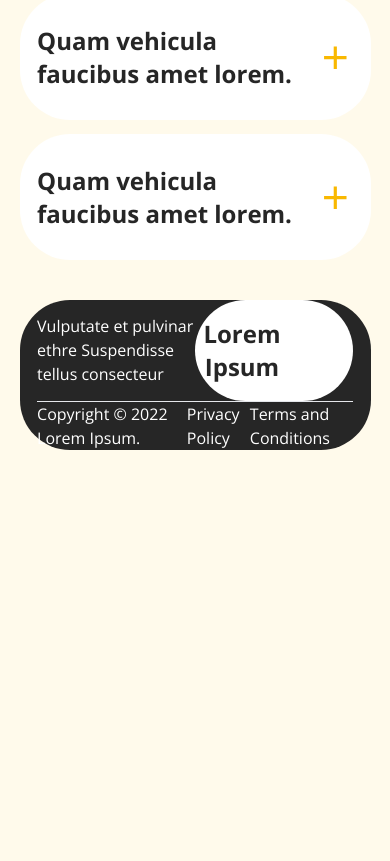
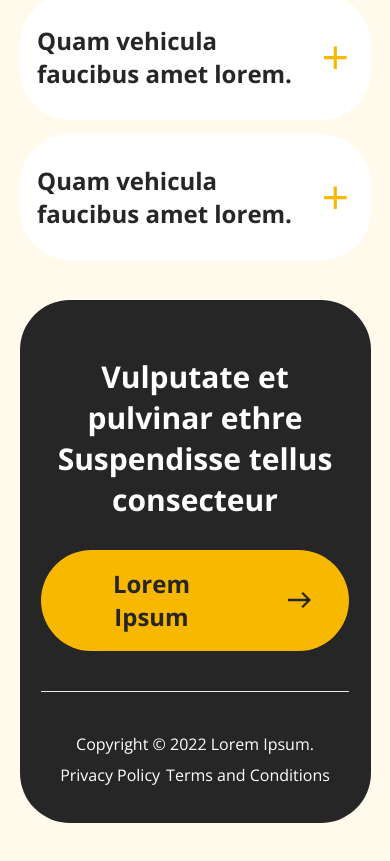
Before and after one commit to zeynabmvs/acme_landing, a website: page index.html in a window 390 px wide. Shown: the part 6642-7503 px from the top of the page. Before the commit the page ends 7132 px from the top, so only its background shows below. Drawn offline with nearby package versions, Linux system fonts and the light colour scheme; files that its build step writes are made by us from their sources.

Commit message:
footer mobile

```diff
--- a/index.html
+++ b/index.html
@@ -402,12 +402,12 @@
     </div>
 
     <!-- Footer -->
-    <div class="rounded-mobile lg:rounded-desktop  bg-co-dark text-co-white lg:py-20 lg:px-50p mb-10 lg:mb-100p lg:pt-14 lg:pb-9 lg:px-1">
-        <div class="flex flex-col w-[90%] mx-auto">
+    <div class="rounded-mobile lg:rounded-desktop  bg-co-dark text-co-white lg:py-20 lg:px-50p mb-10 lg:mb-100p pt-14 pb-9 px-1">
+        <div class="flex flex-col w-[90%] mx-auto gap-10 lg:gap-0">
 
-            <div class="flex lg:justify-between items-center justify-center lg:px-8 lg:mb-90p">
-                <h4 class="basis-7/12 lg:text-co-h4">Vulputate et pulvinar ethre Suspendisse tellus consecteur</h4>
-                <button class="basis-4/12 flex w-[50%] justify-center items-center text-co-button text-co-dark pt-17p pb-18p px-38p lg:pt-22p lg:pb-6 lg:pl-50p lg:pr-52p rounded-full bg-co-white gap-16">
+            <div class="flex flex-col lg:flex-row gap-30p text-center lg:text-start lg:justify-between items-center justify-center lg:px-8 lg:mb-90p">
+                <h4 class="lg:basis-7/12 text-co-h3-bold lg:text-co-h4 w-[90%] lg:w-auto">Vulputate et pulvinar ethre Suspendisse tellus consecteur</h4>
+                <button class="lg:basis-4/12 flex justify-center items-center text-co-button text-co-dark pt-17p pb-18p px-38p lg:pt-22p lg:pb-6 lg:pl-50p lg:pr-52p rounded-full bg-co-yellow lg:bg-co-white gap-16 w-full lg:w-auto ">
                     Lorem Ipsum
                     <svg width="25" height="18" viewBox="0 0 25 18" fill="none" xmlns="http://www.w3.org/2000/svg">
                         <path d="M16.25 0.269531L14.4922 2.02734L20.2344 7.76953H0.0195312V10.2305H20.2344L14.4922 15.9727L16.25 17.7305L24.9805 9L16.25 0.269531Z"
@@ -416,12 +416,12 @@
                 </button>
             </div>
             <hr class="lg:mb-50p bg-co-white-12">
-            <div class="flex justify-between lg:px-11">
+            <div class="flex flex-col items-center lg:flex-row justify-between lg:px-11 gap-7p lg:gap-0">
                 <p>Copyright © 2022 Lorem Ipsum.</p>
                 <div>
                     <ul class="flex flex-end">
-                        <li><a href="#">Privacy Policy</a></li>
-                        <li><a href="#">Terms and Conditions</a></li>
+                        <li class="pr-1.5"><a href="#">Privacy Policy </a></li>
+                        <li><a href="#"> Terms and Conditions</a></li>
                     </ul>
                 </div>
             </div>
```
